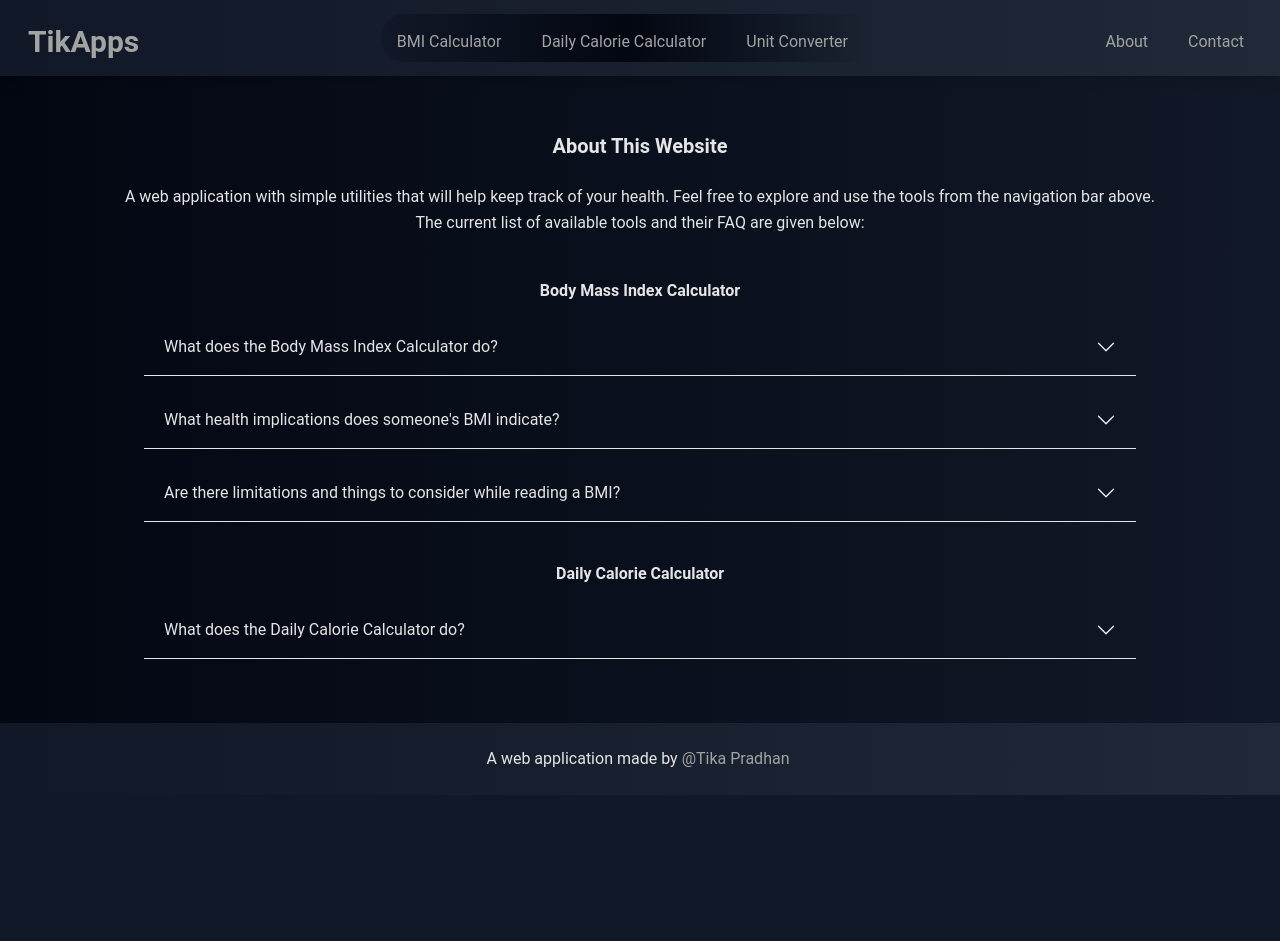
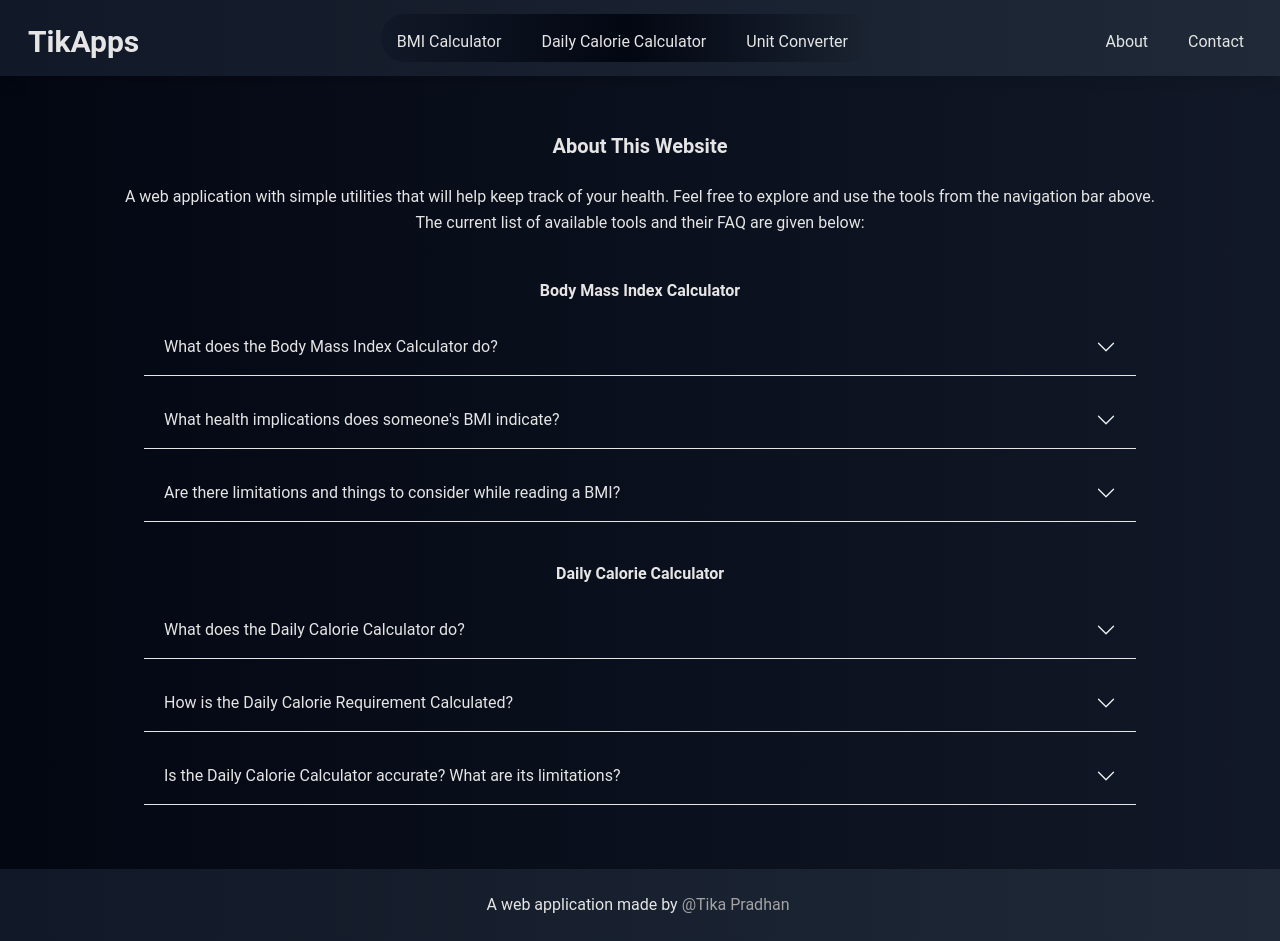
Before and after one commit to tikap/TikApps, a Next.js app: page /about in a window 1280 px wide. Before the commit the page ends 800 px from the top, so only its background shows below. Built offline with nearby package versions, Linux system fonts and the light colour scheme; what tw-elements would draw is missing.

Commit message:
Add About page calorie calculator formula and limitations FAQ

```diff
--- a/app/about/about.js
+++ b/app/about/about.js
@@ -66,9 +66,30 @@ export default function About() {
         <div>
           <CollapsableContent
             contentHeading="What does the Daily Calorie Calculator do?"
-            content="The tool calculates the daily calories required to maintain,
-            lose or gain weight from your current measurements."
+            content="This calculator gives a rough estimate of daily calories required
+            to maintain, lose or gain weight using body measurements and activity levels."
             uniqueId="collapsableCalorieDetails"
+          />
+        </div>
+        <div>
+          <CollapsableContent
+            contentHeading="How is the Daily Calorie Requirement Calculated?"
+            content="The formula used for calculating the daily calorie requirement follows
+            Mifflin and St Jeor's 1990 revision of the Harris–Benedict equations. The result
+            is then multiplied by a number determined by the activity factor. The more active
+            you are, the more calories are required to maintain, gain or lose weight."
+            uniqueId="collapsableCalorieFormula"
+          />
+        </div>
+        <div>
+          <CollapsableContent
+            contentHeading="Is the Daily Calorie Calculator accurate? What are its limitations?"
+            content="The calorie calculations do not attempt to take into account body
+            composition, identical results can be calculated for a very muscular person,
+            and an overweight person, who are both the same height, weight, age and gender.
+            As muscle and fat require differing amounts of calories to maintain,
+            the estimates will not be accurate for such cases."
+            uniqueId="collapsableCalorieLimitations"
           />
         </div>
       </div>
--- a/app/about/page.js
+++ b/app/about/page.js
@@ -1,10 +1,10 @@
 "use client";
 
-import dynamic from "next/dynamic";
+import DynamicImport from "next/dynamic";
 import PageLoadingWrapper from "@/components/wrappers/pageloadingwrapper.js";
 
 // Import sub components dynamically
-const MainWrapper = dynamic(
+const MainWrapper = DynamicImport(
   () => import("@/components/wrappers/mainwrapper.js"),
   {
     loading: () => <PageLoadingWrapper loadingText="Loading..." />,
@@ -12,7 +12,7 @@ const MainWrapper = dynamic(
   }
 );
 
-const About = dynamic(() => import("./about.js"), {
+const About = DynamicImport(() => import("./about.js"), {
   loading: () => <PageLoadingWrapper loadingText="Loading..." />,
   ssr: false,
 });
--- a/app/bmi/page.js
+++ b/app/bmi/page.js
@@ -2,11 +2,11 @@
 
 export const revalidate = 0;
 
-import dynamicImport from "next/dynamic";
+import DynamicImport from "next/dynamic";
 import PageLoadingWrapper from "@/components/wrappers/pageloadingwrapper.js";
 
 // Import sub components dynamically
-const MainWrapper = dynamicImport(
+const MainWrapper = DynamicImport(
   () => import("@/components/wrappers/mainwrapper.js"),
   {
     loading: () => <PageLoadingWrapper loadingText="Loading..." />,
@@ -14,7 +14,7 @@ const MainWrapper = dynamicImport(
   }
 );
 
-const Bmi = dynamicImport(() => import("./bmi.js"), {
+const Bmi = DynamicImport(() => import("./bmi.js"), {
   loading: () => <PageLoadingWrapper loadingText="Loading..." />,
   ssr: false,
 });
--- a/app/calorie/page.js
+++ b/app/calorie/page.js
@@ -2,11 +2,11 @@
 
 export const revalidate = 0;
 
-import dynamicImport from "next/dynamic";
+import DynamicImport from "next/dynamic";
 import PageLoadingWrapper from "@/components/wrappers/pageloadingwrapper.js";
 
 // Import sub components dynamically
-const MainWrapper = dynamicImport(
+const MainWrapper = DynamicImport(
   () => import("@/components/wrappers/mainwrapper.js"),
   {
     loading: () => <PageLoadingWrapper loadingText="Loading..." />,
@@ -14,7 +14,7 @@ const MainWrapper = dynamicImport(
   }
 );
 
-const Calorie = dynamicImport(() => import("./calorie.js"), {
+const Calorie = DynamicImport(() => import("./calorie.js"), {
   loading: () => <PageLoadingWrapper loadingText="Loading..." />,
   ssr: false,
 });
--- a/app/contact/page.js
+++ b/app/contact/page.js
@@ -1,10 +1,10 @@
 "use client";
 
-import dynamic from "next/dynamic";
+import DynamicImport from "next/dynamic";
 import PageLoadingWrapper from "@/components/wrappers/pageloadingwrapper.js";
 
 // Import sub components dynamically
-const MainWrapper = dynamic(
+const MainWrapper = DynamicImport(
   () => import("@/components/wrappers/mainwrapper.js"),
   {
     loading: () => <PageLoadingWrapper loadingText="Loading..." />,
@@ -12,7 +12,7 @@ const MainWrapper = dynamic(
   }
 );
 
-const Contact = dynamic(() => import("./contact.js"), {
+const Contact = DynamicImport(() => import("./contact.js"), {
   loading: () => <PageLoadingWrapper loadingText="Loading..." />,
   ssr: false,
 });
--- a/app/page.js
+++ b/app/page.js
@@ -2,11 +2,11 @@
 
 export const revalidate = 0;
 
-import dynamicImport from "next/dynamic";
+import DynamicImport from "next/dynamic";
 import PageLoadingWrapper from "@/components/wrappers/pageloadingwrapper.js";
 
 // Import sub components dynamically
-const MainWrapper = dynamicImport(
+const MainWrapper = DynamicImport(
   () => import("@/components/wrappers/mainwrapper.js"),
   {
     loading: () => <PageLoadingWrapper loadingText="Loading..." />,
@@ -14,7 +14,7 @@ const MainWrapper = dynamicImport(
   }
 );
 
-const Home = dynamicImport(() => import("./home.js"), {
+const Home = DynamicImport(() => import("./home.js"), {
   loading: () => <PageLoadingWrapper loadingText="Loading..." />,
   ssr: false,
 });
--- a/app/unit/page.js
+++ b/app/unit/page.js
@@ -2,11 +2,11 @@
 
 export const revalidate = 0;
 
-import dynamicImport from "next/dynamic";
+import DynamicImport from "next/dynamic";
 import PageLoadingWrapper from "@/components/wrappers/pageloadingwrapper.js";
 
 // Import sub components dynamically
-const MainWrapper = dynamicImport(
+const MainWrapper = DynamicImport(
   () => import("@/components/wrappers/mainwrapper.js"),
   {
     loading: () => <PageLoadingWrapper loadingText="Loading..." />,
@@ -14,7 +14,7 @@ const MainWrapper = dynamicImport(
   }
 );
 
-const Unit = dynamicImport(() => import("./unit.js"), {
+const Unit = DynamicImport(() => import("./unit.js"), {
   loading: () => <PageLoadingWrapper loadingText="Loading..." />,
   ssr: false,
 });
```
